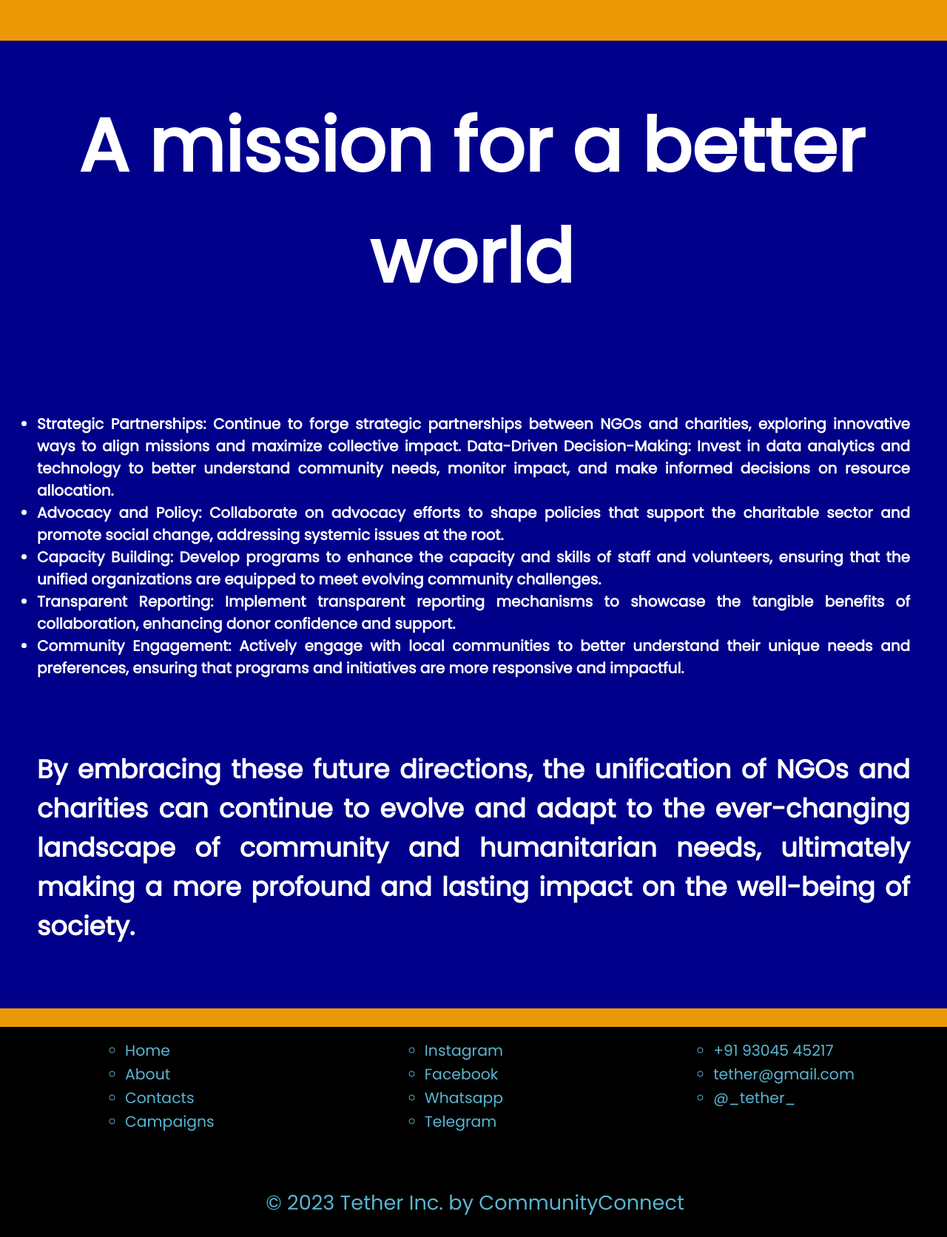
After one commit to DominicCloud/Tether-by-CommunityConnect, a Django app: page /about in a window 1280 px wide. The commit adds this page. Shown: the whole page at 74% size. Run offline with Django 4.2, Linux system fonts and the light colour scheme.

Commit message:
Final Commit
donedonedonedone

```diff
--- a/Tether/urls.py
+++ b/Tether/urls.py
@@ -9,6 +9,7 @@ urlpatterns = [
     path('login', views.loginUser, name="login_page"),
     path('logout', views.logoutUser, name="loggingemout"),
     path('campaigns', views.campaigns, name="campaigns_page"),
+    path('about', views.about, name="about_page"),
     path('create', views.createCampaign, name="create_campaigns"),
     path('display/<int:id>/', views.displayCampaign, name="display_campaign"),
     path('createRegistration/<int:campaign_id>/', views.createRegistration, name="add_registration"),
--- a/Tether/views.py
+++ b/Tether/views.py
@@ -162,3 +162,6 @@ def activity(request):
     print(all_registrations)
 
     return render(request, 'activity.html', {'all_reg':registrations})
+
+def about(request):
+    return render(request, 'about.html')
--- /dev/null
+++ b/static/about.css
@@ -0,0 +1,31 @@
+.special-box{
+    color: white;
+}
+
+.paragraph {
+ font-size: 18px;
+ text-align: left;
+}
+
+.paragraph p{
+    font-size: 25px;
+
+}
+.last-para {
+    font-size: 35px;
+    padding: 50px;
+    text-align: justify;
+}
+.list{
+    margin-bottom: -200px;
+    padding: 50px;
+}
+.list li {
+    font-size: 20px;
+    text-align: justify;
+}
+.heading{
+    font-size: 100px;
+    padding-right: 5px;
+    margin-bottom: -30px;
+}
--- /dev/null
+++ b/templates/about.html
@@ -0,0 +1,29 @@
+{% extends "base.html" %}
+
+{% block body %}
+<div class="page-window flex-column special-box">
+    <h1 class="heading">A mission for a better world</h1>
+    <p class="paragraph">
+        <ul class="list">
+        <li>Strategic Partnerships: Continue to forge strategic partnerships between NGOs and charities,
+        exploring innovative ways to align missions and maximize collective impact.
+        Data-Driven Decision-Making: Invest in data analytics and technology to better understand
+        community needs, monitor impact, and make informed decisions on resource allocation.</li>
+        <li>Advocacy and Policy: Collaborate on advocacy efforts to shape policies that support the
+        charitable sector and promote social change, addressing systemic issues at the root.</li>
+        <li>Capacity Building: Develop programs to enhance the capacity and skills of staff and volunteers,
+        ensuring that the unified organizations are equipped to meet evolving community challenges.</li>
+        <li>Transparent Reporting: Implement transparent reporting mechanisms to showcase the tangible
+        benefits of collaboration, enhancing donor confidence and support.</li>
+        <li>Community Engagement: Actively engage with local communities to better understand their
+        unique needs and preferences, ensuring that programs and initiatives are more responsive and
+        impactful.</li>
+        </ul></p>
+        <p class="last-para">
+        By embracing these future directions, the unification of NGOs and charities can continue to
+        evolve and adapt to the ever-changing landscape of community and humanitarian needs,
+        ultimately making a more profound and lasting impact on the well-being of society.</p>
+
+
+</div>
+{% endblock body %}
--- a/templates/base.html
+++ b/templates/base.html
@@ -12,6 +12,7 @@
     <link rel="stylesheet" type="text/css" href="{% static 'create.css' %}"/>
     <link rel="stylesheet" type="text/css" href="{% static 'display.css' %}"/>
     <link rel="stylesheet" type="text/css" href="{% static 'activity.css' %}"/>
+    <link rel="stylesheet" type="text/css" href="{% static 'about.css' %}"/>
 
     <link rel="preconnect" href="https://fonts.googleapis.com" />
     <link rel="preconnect" href="https://fonts.gstatic.com" crossorigin />
@@ -25,7 +26,7 @@
       <ul class="nav-list">
         <li class="logo"><img src="{% static "icons/tether-logo.png" %}" alt="icon" /></li>
         <li class="navbar-item"><a href="/">Home</a></li>
-        <li class="navbar-item">About</li>
+        <li class="navbar-item"><a href="/about">About</a></li>
         <li class="navbar-item"><a href="/activity">Activity</a></li>
         {% if user_role == 1 %}
         <li class="navbar-item"><a href="/create">Create</a></li>
```
